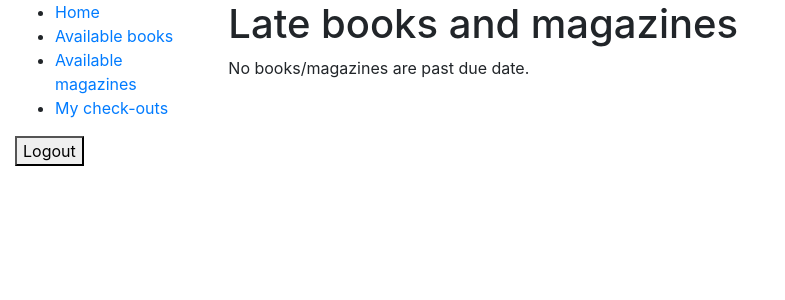
After one commit to RytisDr/library-project_django, a Django app: template catalog_app/templates/past_due.html in a window 1280 px wide. The commit adds this page. Shown: the top 300 px of the page, without its empty margins (0-785 px from the left). Run offline with Django 3.2, Linux system fonts and the light colour scheme; the template is opened without the code that fills it, so the values that code supplies are empty; some libraries are stand-ins or nearby versions.

Commit message:
Magazine loan to 7 days, creates links to past due/my check outs pages, starts past due view.

```diff
--- a/catalog_app/templates/base.html
+++ b/catalog_app/templates/base.html
@@ -18,10 +18,14 @@
           <li><a href="{% url 'catalog_app:index' %}">Home</a></li>
           <li><a href="{% url 'catalog_app:books' %}">Available books</a></li>
           <li><a href="{% url 'catalog_app:magazines' %}">Available magazines</a></li>
-          <li><a href="">All authors</a></li>
+          {% if request.user.is_staff %}
+          <li><a href="{% url 'catalog_app:past_due' %}">Past due</a></li>
+          {% else %}
+          <li><a href="">My check-outs</a></li>
+          {% endif %}
         </ul>
         <button onclick="location.href='{% url 'login_app:logout' %}';">Logout</button>
-     {% endblock %}
+      {% endblock %}
       </div>
       <div class="col-sm-10 ">{% block content %}{% endblock %}</div>
     </div>
--- a/catalog_app/templates/book_list.html
+++ b/catalog_app/templates/book_list.html
@@ -1,5 +1,5 @@
 {% extends "base.html" %}
-
+  {% block title %}<title>Available Books</title>{% endblock %}
 {% block content %}
   <h1>Available books</h1>
   {% if book_list %}
--- a/catalog_app/templates/magazine_list.html
+++ b/catalog_app/templates/magazine_list.html
@@ -1,5 +1,6 @@
 {% extends "base.html" %}
 
+{% block title %}<title>Available magazines</title>{% endblock %}
 {% block content %}
   <h1>Available magazines</h1>
   {% if magazine_list %}
--- /dev/null
+++ b/catalog_app/templates/past_due.html
@@ -0,0 +1,17 @@
+{% extends "base.html" %}
+
+{% block title %}<title>Articles past due date</title>{% endblock %}
+{% block content %}
+    <h1>Late books and magazines</h1>
+  {% if magazine_list %}
+    <ul>
+    {% for magazine in magazine_list %}
+      <li>
+        {{ magazine.title }} ({{magazine.issue}})
+      </li>
+    {% endfor %}
+  </ul>
+  {% else %}
+    <p>No books/magazines are past due date.</p>
+  {% endif %}
+{% endblock %}
--- a/catalog_app/urls.py
+++ b/catalog_app/urls.py
@@ -8,5 +8,7 @@ urlpatterns = [
     path('books/', views.book_list, name='books'),
     path('magazines/', views.magazine_list, name='magazines'),
     path('check_out_book/', views.check_out_book, name='check_out_book'),
-    path('check_out_magazine/', views.check_out_magazine, name='check_out_magazine')
+    path('check_out_magazine/', views.check_out_magazine,
+         name='check_out_magazine'),
+    path('past_due/', views.past_due, name='past_due'),
 ]
```
Also changed, not shown: catalog_app/views.py (+16 -2 lines), db.sqlite3, 1 other file.
